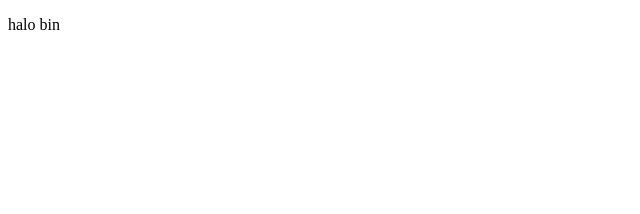
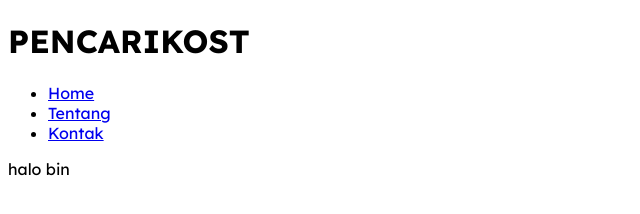
Before and after one commit to Yurah25/webdes, a plain HTML site: page indec.html in a window 1280 px wide. Shown: the whole page, without its empty margins (0-640 px from the left). Drawn offline with Linux system fonts and the light colour scheme.

Commit message:
uodate sementara

```diff
--- a/indec.html
+++ b/indec.html
@@ -3,9 +3,30 @@
 <head>
     <meta charset="UTF-8">
     <meta name="viewport" content="width=device-width, initial-scale=1.0">
-    <title>Document</title>
+    <title>Beranda</title>
+    <link rel="preconnect" href="https://fonts.googleapis.com">
+<link rel="preconnect" href="https://fonts.gstatic.com" crossorigin>
+<link href="https://fonts.googleapis.com/css2?family=Lexend:wght@100..900&display=swap" rel="stylesheet">
+<style>
+    *,html{
+        font-family:'Lexend', sans-serif ;
+    }
+</style>
 </head>
 <body>
+    <header>
+    <div class="name-logo">
+    <i class="user" data-feather="home"></i>
+    <h1>PENCARI<span>KOST</span></h1>
+    </div>
+    <nav>
+        <ul>
+            <li><a href="#home"> Home</a></li>
+            <li><a href="#tentang">Tentang</a></li>
+            <li><a href="#kontak">Kontak</a></li>
+        </ul>
+    </nav>
+    </header>
     <p>halo bin</p>
 </body>
 </html>
```
